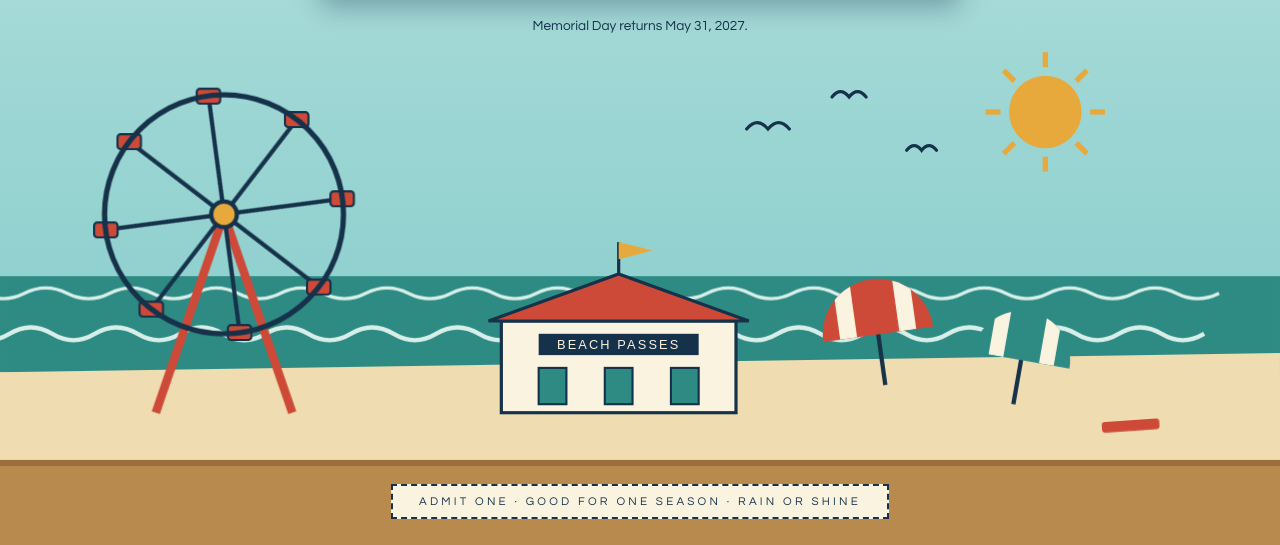
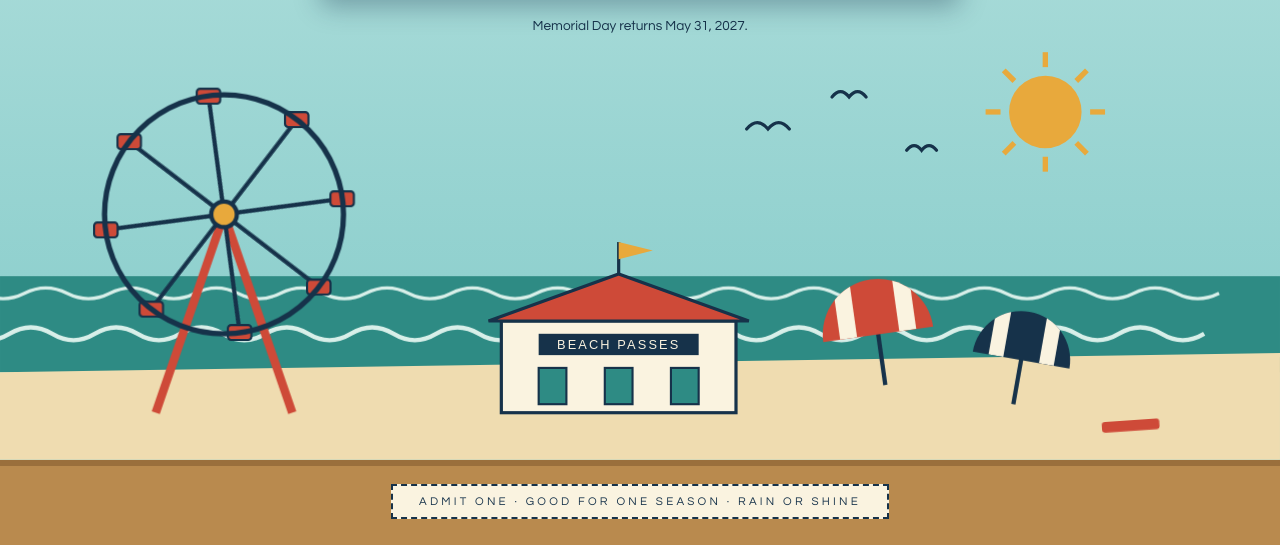
Before and after one commit to andybp85/memorialdaycountdown.com, a plain HTML site: page index.html in a window 1280 px wide. Shown: the part 278-823 px from the top of the page. Drawn offline with Linux system fonts and the light colour scheme.

Commit message:
change sea umbrella color to ink

```diff
--- a/index.html
+++ b/index.html
@@ -39,6 +39,8 @@
     <span class="summer-only">Memorial Day returns <span class="next-memorial-day"></span>.</span>
     <span class="winter-only">Memorial Day is <span class="next-memorial-day"></span> &mdash; hold onto your stub.</span>
 </p>
+
+<div id="spacer"></div>
 
 <svg aria-label="Illustration of the Asbury Park boardwalk" class="panorama" preserveAspectRatio="xMidYMax meet" role="img" viewBox="0 0 1200 400">
     <!-- summer sun -->
@@ -148,7 +150,7 @@
         <g transform="translate(950 348) rotate(10)">
             <clipPath id="canopy-b"><path d="M-46 -42 A46 46 0 0 1 46 -42 Z"/></clipPath>
             <line stroke="var(--ink)" stroke-width="4" x1="0" x2="0" y1="0" y2="-52"/>
-            <path d="M-46 -42 A46 46 0 0 1 46 -42 Z" fill="var(--sea)"/>
+            <path d="M-46 -42 A46 46 0 0 1 46 -42 Z" fill="var(--ink)"/>
             <g clip-path="url(#canopy-b)" fill="var(--cream)">
                 <rect height="55" width="14" x="-31" y="-92"/>
                 <rect height="55" width="14" x="17" y="-92"/>
```
